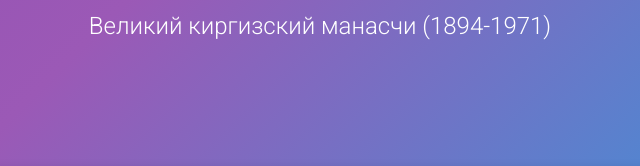
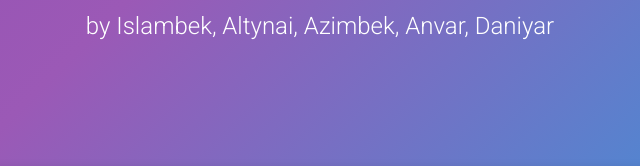
Before and after one commit to Demiurg20/ManasSite, a plain HTML site: page index.html in a window 1280 px wide. Shown: the part 550-716 px from the top of the page, 320-960 px from the left. Drawn offline with Linux system fonts and the light colour scheme.

Commit message:
added names

```diff
--- a/index.html
+++ b/index.html
@@ -16,7 +16,7 @@
                 <img src="https://foto.kg/uploads/posts/2014-11/1417025780_1.jpg" alt="Саякбай Каралаев" class="main-portrait">
             </div>
             <h1>Саякбай Каралаев</h1>
-            <p class="subtitle">Великий киргизский манасчи (1894-1971)</p>
+            <p class="subtitle">by Islambek, Altynai, Azimbek, Anvar, Daniyar</p>
         </div>
     </header>
 
```
